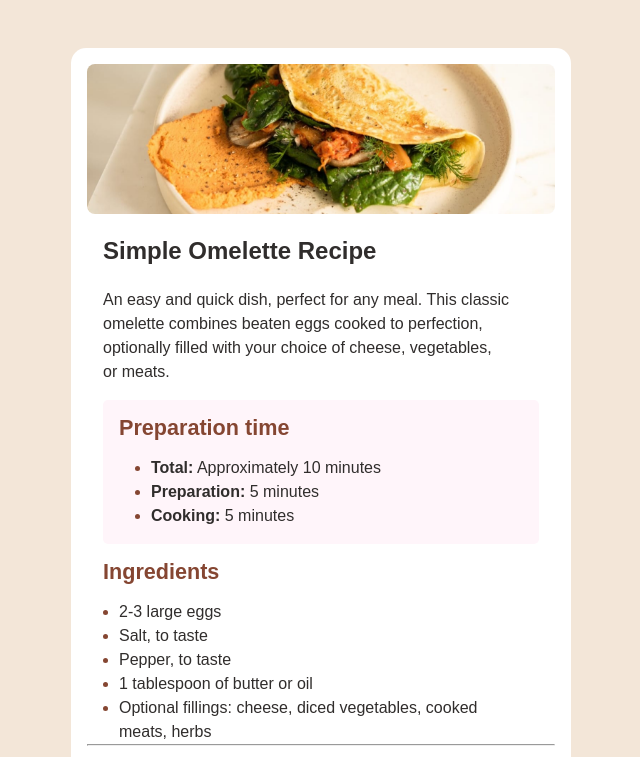
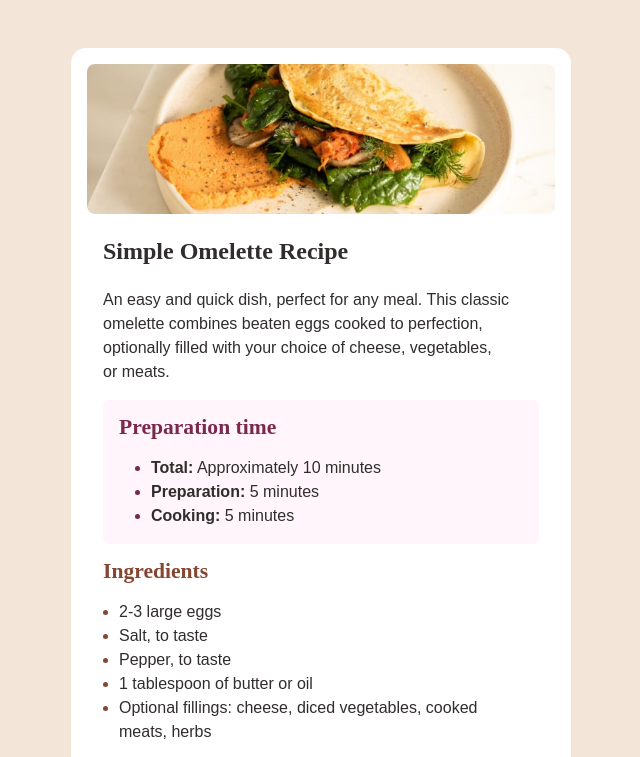
Before and after one commit to BradleyTim/recipe-page, a plain HTML site: page index.html in a window 1280 px wide. Shown: the top 757 px of the page, without its empty margins (319-959 px from the left). Drawn offline with Linux system fonts and the light colour scheme.

Commit message:
add styles

```diff
--- a/css/styles.css
+++ b/css/styles.css
@@ -70,7 +70,7 @@ h1, h2, h3, h4 {
 
 h1, h2, h3, h4 {
     text-wrap: balance;
-    font-family: Outfit-Bold, sans-serif;
+    font-family: 'Young Sherif', serif;
 }
 
 h2 {
@@ -92,7 +92,7 @@ ol[role="list"] {
 ul li::marker, ol li::marker {
     color: var(--brown-800);
     font-weight: bold;
-  }
+}
 
 .scroller {
     overscroll-behavior: contain;
@@ -119,7 +119,7 @@ div:not(.image) {
 }
 
 .intro h1 {
-    font-family: 'Outfit-Bold', sans-serif;
+    font-family: 'Young Sherif', serif;
     font-size: 1.5rem;
     margin-block: 1.5rem;
 }
@@ -135,11 +135,16 @@ div:not(.image) {
 .preparation h2 {
     font-size: 1.35rem;
     margin-block-end: 1rem;
+    color: var(--rose-800);
 }
 
 .preparation ul li {
     line-height: 1.5;
     margin-inline-start: 2rem;
+}
+
+.preparation ul li::marker {
+    color: var(--rose-800);
 }
 
 .ingredients {
@@ -202,7 +207,7 @@ p {
 }
 
 .nutrition table tbody tr:not(:last-child) {
-    border-bottom: 1px solid #ddd;
+    border-bottom: 1px solid var(--stone-150);
 }
 
 .nutrition table tbody td {
@@ -214,6 +219,12 @@ p {
     color: var(--brown-800);
 }
 
+hr {
+    margin-inline: 1rem;
+    margin-top: 1rem;
+    color: #ccc;
+}
+
 /* .nutrition table tbody tr:nth-child(even) {
     background-color: #f2f2f2;
 }
@@ -223,7 +234,7 @@ p {
 } */
 
 .nutrition table tbody tr:hover {
-    background-color: #ddd;
+    background-color: var(--stone-100);
 }
 
 /* .attribution {
```
